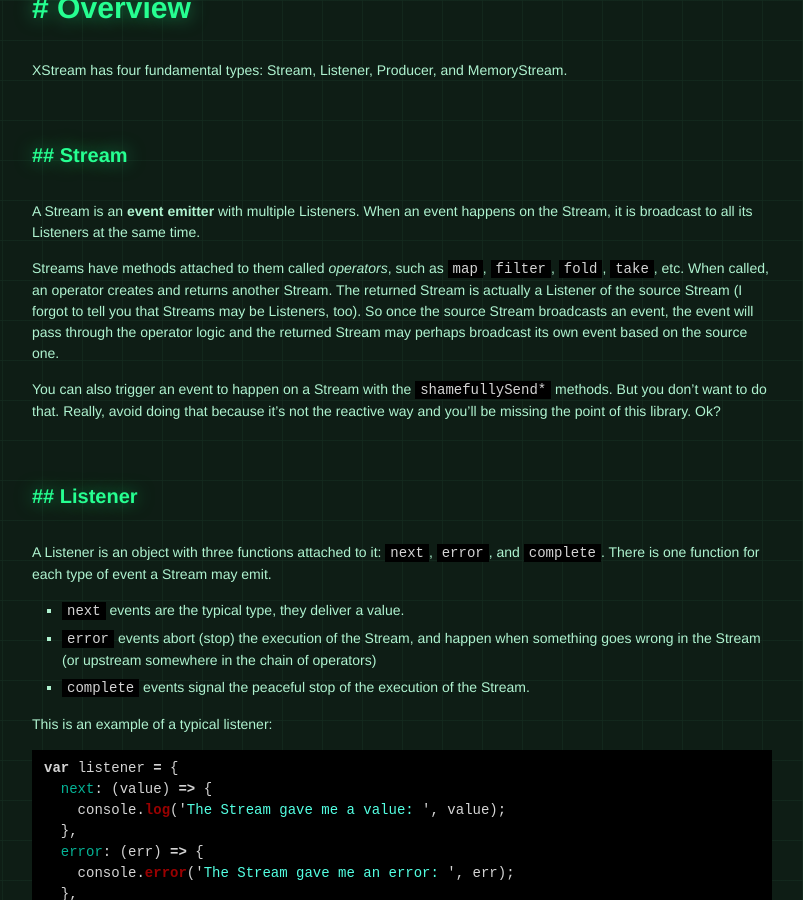
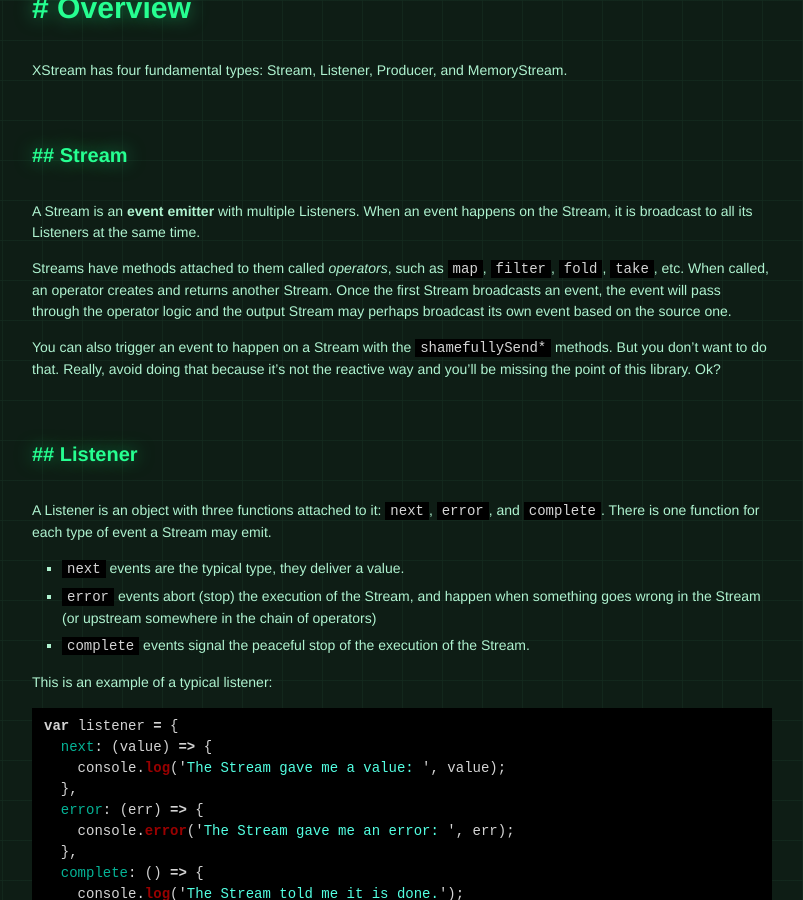
Before and after one commit to staltz/xstream, a Jekyll site: the page built from index.html, in a window 1280 px wide and 900 px high, scrolled down 2907 px. Shown: the whole window, without its empty margins (238-1041 px from the left). Built offline with Jekyll 4.4.1, drawn with Linux system fonts in a browser that asks for light colours; some web fonts are replaced.

Commit message:
update site

```diff
--- a/_includes/content.md
+++ b/_includes/content.md
@@ -103,7 +103,7 @@
 A Stream is an **event emitter** with multiple Listeners. When an event happens on the
 Stream, it is broadcast to all its Listeners at the same time.
 
-Streams have methods attached to them called *operators*, such as `map`, `filter`, `fold`, `take`, etc. When called, an operator creates and returns another Stream. The returned Stream is actually a Listener of the source Stream (I forgot to tell you that Streams may be Listeners, too). So once the source Stream broadcasts an event, the event will pass through the operator logic and the returned Stream may perhaps broadcast its own event based on the source one.
+Streams have methods attached to them called *operators*, such as `map`, `filter`, `fold`, `take`, etc. When called, an operator creates and returns another Stream. Once the first Stream broadcasts an event, the event will pass through the operator logic and the output Stream may perhaps broadcast its own event based on the source one.
 
 You can also trigger an event to happen on a Stream with the `shamefullySend*` methods. But you don't want to do that. Really, avoid doing that because it's not the reactive way and you'll be missing the point of this library. Ok?
 
```
